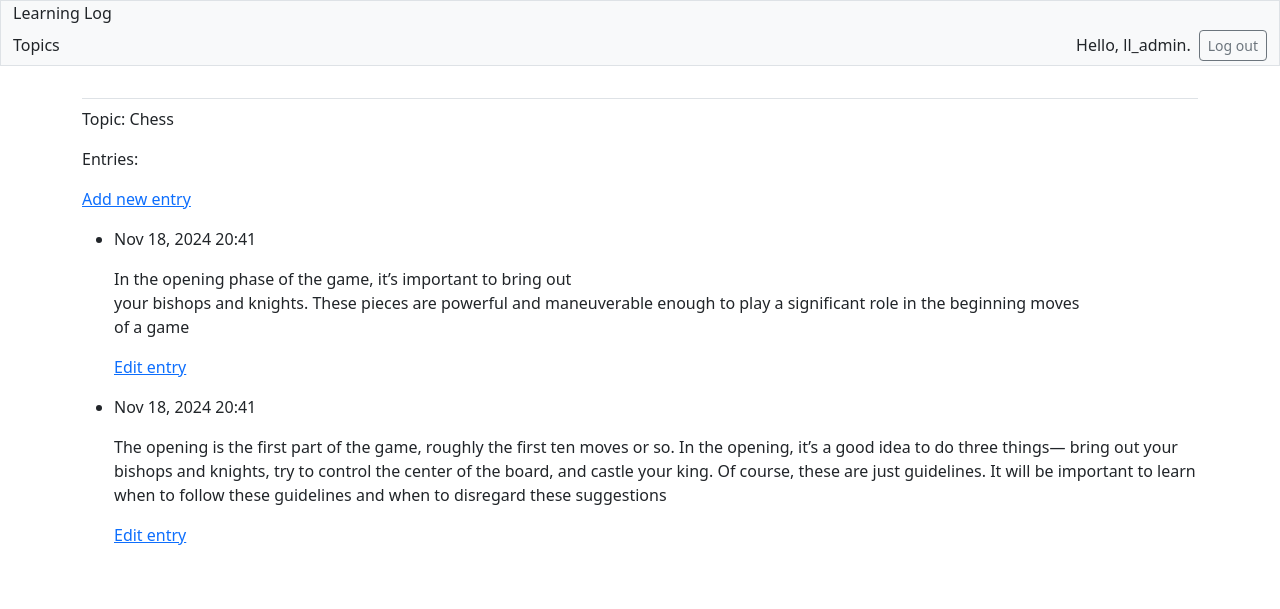
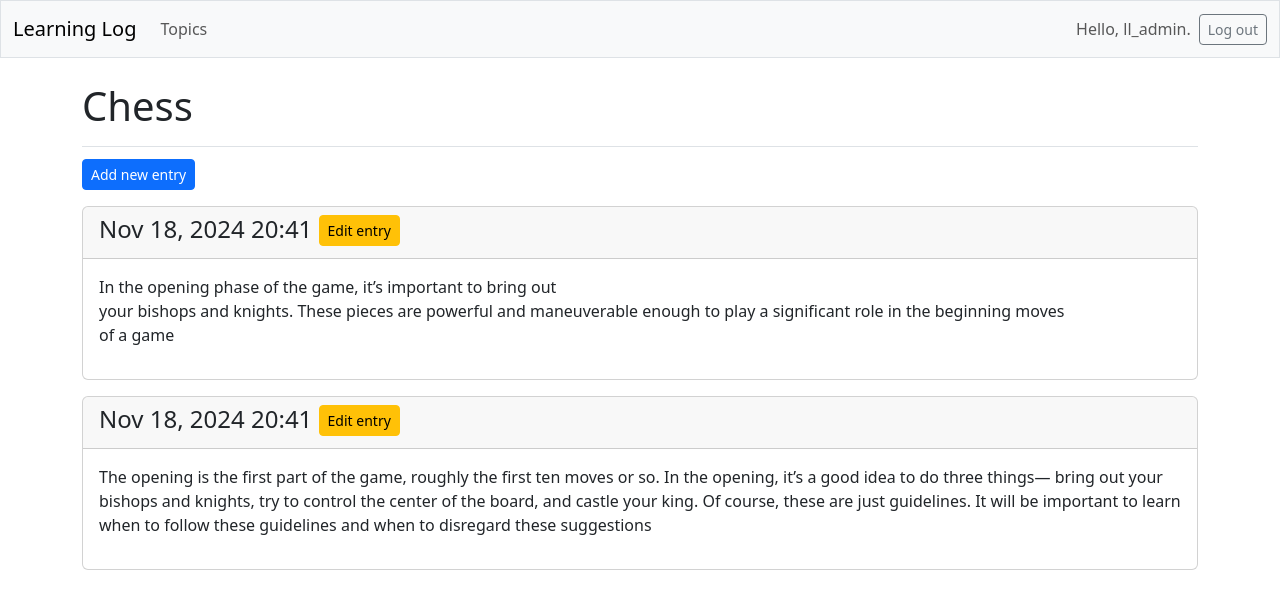
Before and after one commit to RK-0205/Online_journal_system, a Django app: page /topics/1/ in a window 1280 px wide. Shown: the top 609 px of the page. Run offline with Django 5.2, Linux system fonts and the light colour scheme; a user stored in the database is signed in; data comes from the database, SQL or seed files in the repository; both versions use the stored data as it was after the commit; some libraries are stand-ins or nearby versions.

Commit message:
Finished GUI adjustments

```diff
--- a/learning_logs/templates/learning_logs/base.html
+++ b/learning_logs/templates/learning_logs/base.html
@@ -12,7 +12,7 @@
 </head>
 <body>
 
-    <nav class="navbar-expand-md navbar-light bg-light mb-4 border">
+    <nav class="navbar navbar-expand-md navbar-light bg-light mb-4 border">
         <div class="container-fluid">
             <a href="{% url 'learning_logs:index' %}" class="navbar-brand">
                 Learning Log
--- a/learning_logs/templates/learning_logs/topic.html
+++ b/learning_logs/templates/learning_logs/topic.html
@@ -1,25 +1,28 @@
 {% extends 'learning_logs/base.html' %}
+
+{% block page_header %}
+<h1>{{ topic.text }}</h1>
+{% endblock page_header %}
 
 {% block content %}
 
-<p>Topic: {{ topic.text }}</p>
+<p>
+    <a href="{% url 'learning_logs:new_entry' topic.id %}" class="btn btn-primary btn-sm mt-1">Add new entry</a>
+</p>
 
-<p>Entries:</p>
-<p>
-    <a href="{% url 'learning_logs:new_entry' topic.id %}">Add new entry</a>
-</p>
-<ul>
-    {% for entry in entries %}
-    <li>
-        <p>{{ entry.date_added|date:'M d, Y H:i' }}</p>
-        <p>{{ entry.text|linebreaks }}</p>
-        <p><a href="{% url 'learning_logs:edit_entry' entry.id %}">
-            Edit entry</a>
-        </p>
-    </li>
+{% for entry in entries %}
+    <div class="card mb-3">
+        <!--Card header with timestamp and edit link -->
+        <h4 class="card-header">
+            {{ entry.date_added|date:'M d, Y H:i' }}
+            <small><a href="{% url 'learning_logs:edit_entry' entry.id %}" class="btn btn-warning btn-sm mb-1">
+                Edit entry</a></small>
+        </h4>
+        <!-- Card body with entry text -->
+         <div class="card-body">{{ entry.text|linebreaks }}</div>
+    </div>
     {% empty %}
-    <li>There are no entries for this topic yet.</li>
+        <p>There are no entries for this topic yet.</p>
     {% endfor %}
-</ul>
 
 {% endblock content %}
--- a/learning_logs/templates/learning_logs/topics.html
+++ b/learning_logs/templates/learning_logs/topics.html
@@ -18,6 +18,6 @@
     {% endfor %}
 </ul>
 
-<a href="{% url 'learning_logs:new_topic' %}"> Add a new topic </a>
+<a href="{% url 'learning_logs:new_topic' %}" class="btn btn-primary btn-sm mt-1"> Add a new topic </a>
 
 {% endblock content %}
```
Also changed, not shown: accounts/templates/registration/register.html (+8 -2 lines), db.sqlite3.
